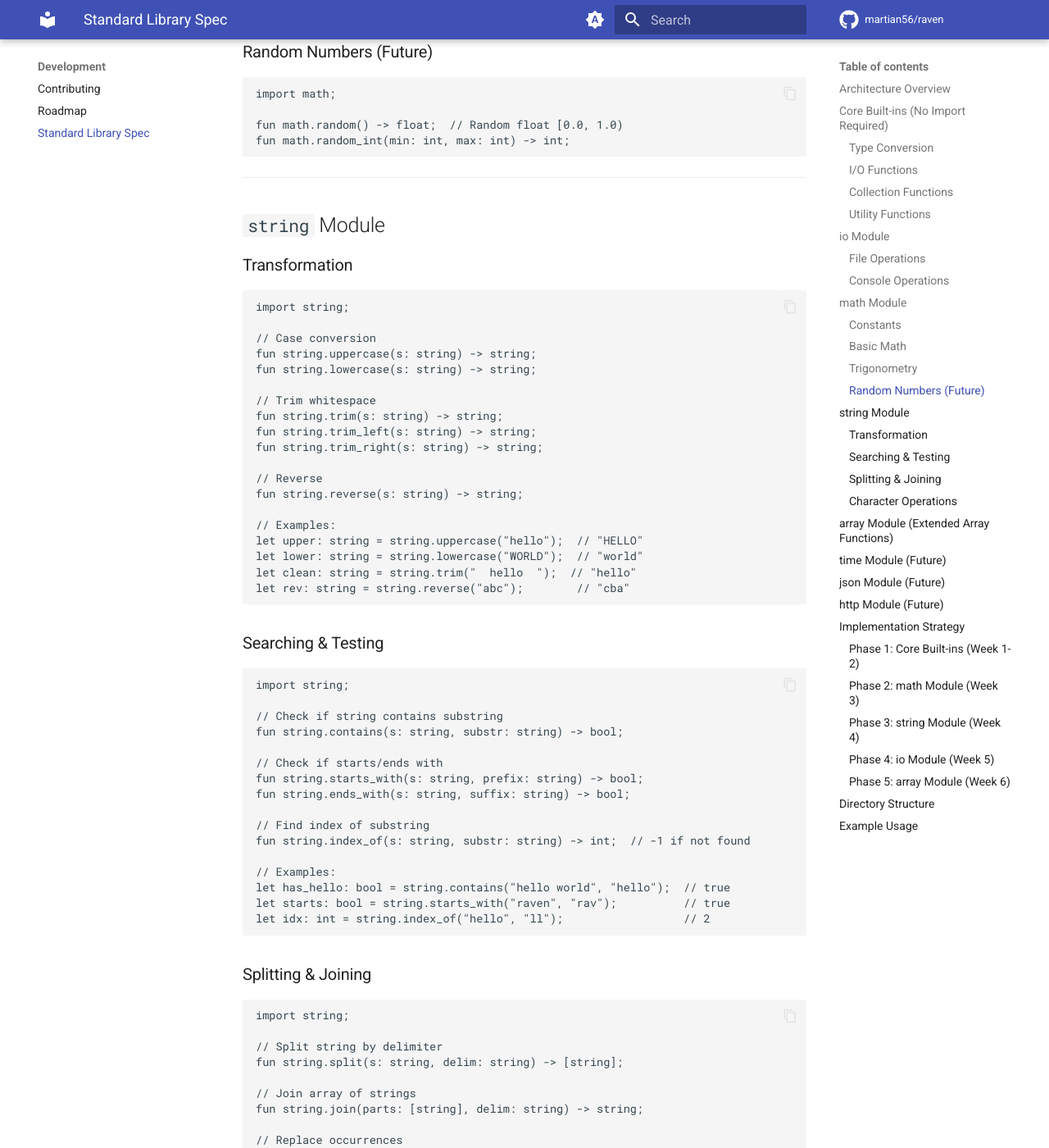
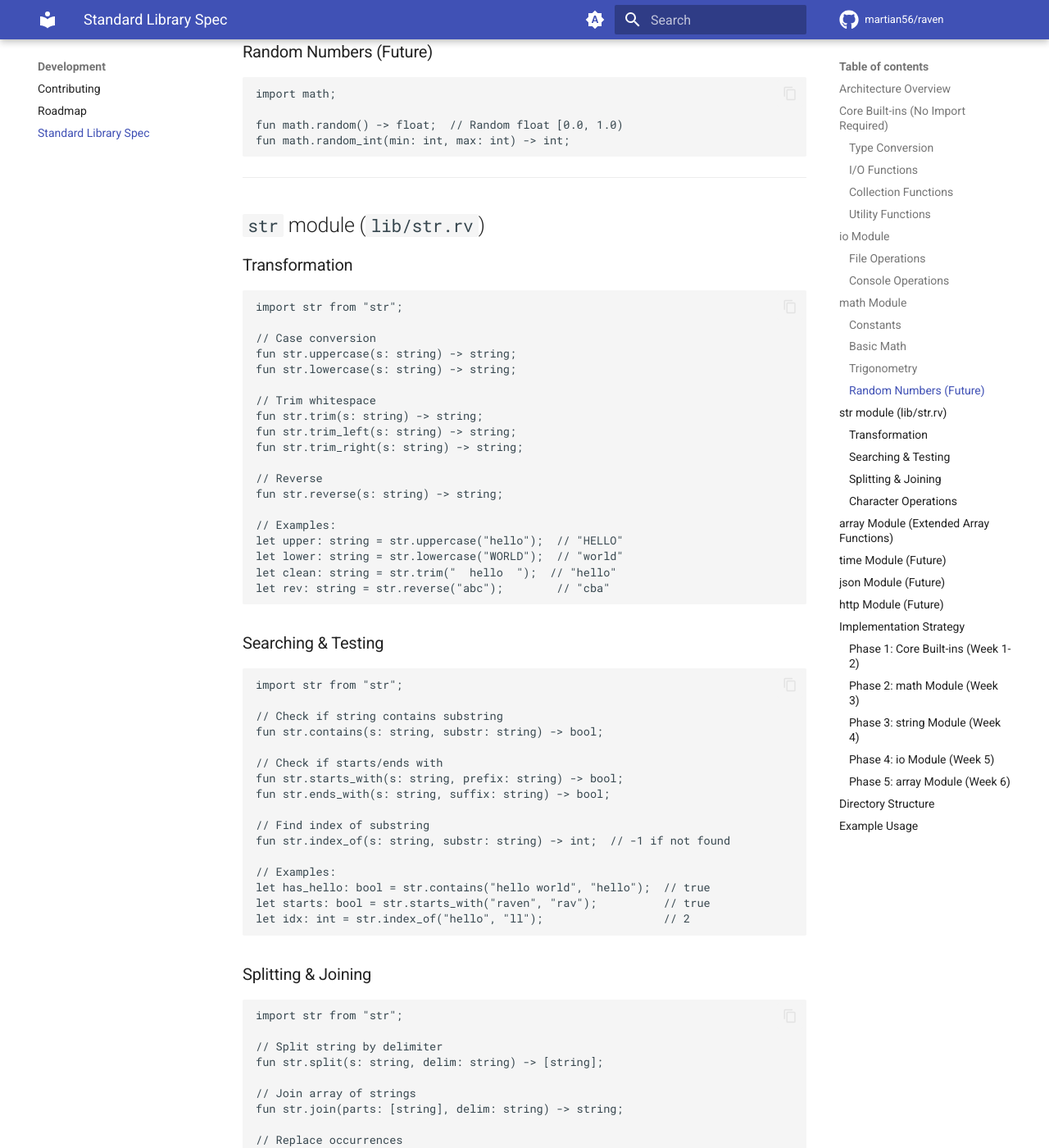
Before and after one commit to martian56/raven, an MkDocs documentation site: the page built from docs/STDLIB_SPEC.md, in a window 1280 px wide and 1400 px high, scrolled down 4362 px. Shown: the whole window at 82% size. Built offline with MkDocs 1.6.1 and Material for MkDocs 9.7.7, drawn with Linux system fonts in a browser that asks for light colours; comment, search, counter and statistics services are not loaded; some of the changed text lies outside the part shown.

Commit message:
docs: update stdlib spec

````diff
--- a/docs/STDLIB_SPEC.md
+++ b/docs/STDLIB_SPEC.md
@@ -221,91 +221,91 @@ fun math.random_int(min: int, max: int) -> int;
 
 ---
 
-## `string` Module
+## `str` module (`lib/str.rv`)
 
 ### Transformation
 
 ```raven
-import string;
+import str from "str";
 
 // Case conversion
-fun string.uppercase(s: string) -> string;
-fun string.lowercase(s: string) -> string;
+fun str.uppercase(s: string) -> string;
+fun str.lowercase(s: string) -> string;
 
 // Trim whitespace
-fun string.trim(s: string) -> string;
-fun string.trim_left(s: string) -> string;
-fun string.trim_right(s: string) -> string;
+fun str.trim(s: string) -> string;
+fun str.trim_left(s: string) -> string;
+fun str.trim_right(s: string) -> string;
 
 // Reverse
-fun string.reverse(s: string) -> string;
+fun str.reverse(s: string) -> string;
 
 // Examples:
-let upper: string = string.uppercase("hello");  // "HELLO"
-let lower: string = string.lowercase("WORLD");  // "world"
-let clean: string = string.trim("  hello  ");  // "hello"
-let rev: string = string.reverse("abc");        // "cba"
+let upper: string = str.uppercase("hello");  // "HELLO"
+let lower: string = str.lowercase("WORLD");  // "world"
+let clean: string = str.trim("  hello  ");  // "hello"
+let rev: string = str.reverse("abc");        // "cba"
 ```
 
 ### Searching & Testing
 
 ```raven
-import string;
+import str from "str";
 
 // Check if string contains substring
-fun string.contains(s: string, substr: string) -> bool;
+fun str.contains(s: string, substr: string) -> bool;
 
 // Check if starts/ends with
-fun string.starts_with(s: string, prefix: string) -> bool;
-fun string.ends_with(s: string, suffix: string) -> bool;
+fun str.starts_with(s: string, prefix: string) -> bool;
+fun str.ends_with(s: string, suffix: string) -> bool;
 
 // Find index of substring
-fun string.index_of(s: string, substr: string) -> int;  // -1 if not found
+fun str.index_of(s: string, substr: string) -> int;  // -1 if not found
 
 // Examples:
-let has_hello: bool = string.contains("hello world", "hello");  // true
-let starts: bool = string.starts_with("raven", "rav");          // true
-let idx: int = string.index_of("hello", "ll");                  // 2
+let has_hello: bool = str.contains("hello world", "hello");  // true
+let starts: bool = str.starts_with("raven", "rav");          // true
+let idx: int = str.index_of("hello", "ll");                  // 2
 ```
 
 ### Splitting & Joining
 
 ```raven
-import string;
+import str from "str";
 
 // Split string by delimiter
-fun string.split(s: string, delim: string) -> [string];
+fun str.split(s: string, delim: string) -> [string];
 
 // Join array of strings
-fun string.join(parts: [string], delim: string) -> string;
+fun str.join(parts: [string], delim: string) -> string;
 
 // Replace occurrences
-fun string.replace(s: string, old: string, new: string) -> string;
+fun str.replace(s: string, old: string, new: string) -> string;
 
 // Examples:
-let parts: [string] = string.split("a,b,c", ",");  // ["a", "b", "c"]
-let joined: string = string.join(parts, "-");      // "a-b-c"
-let replaced: string = string.replace("hello", "l", "r");  // "herro"
+let parts: [string] = str.split("a,b,c", ",");  // ["a", "b", "c"]
+let joined: string = str.join(parts, "-");      // "a-b-c"
+let replaced: string = str.replace("hello", "l", "r");  // "herro"
 ```
 
 ### Character Operations
 
 ```raven
-import string;
+import str from "str";
 
 // Get character at index
-fun string.char_at(s: string, index: int) -> string;
+fun str.char_at(s: string, index: int) -> string;
 
 // Get ASCII code
-fun string.char_code(c: string) -> int;
+fun str.char_code(c: string) -> int;
 
 // From ASCII code
-fun string.from_char_code(code: int) -> string;
+fun str.from_char_code(code: int) -> string;
 
 // Examples:
-let ch: string = string.char_at("hello", 0);  // "h"
-let code: int = string.char_code("A");        // 65
-let letter: string = string.from_char_code(65);  // "A"
+let ch: string = str.char_at("hello", 0);  // "h"
+let code: int = str.char_code("A");        // 65
+let letter: string = str.from_char_code(65);  // "A"
 ```
 
 ---
@@ -470,14 +470,14 @@ let area: float = math.PI * math.pow_f(radius, 2.0);
 println(area);
 
 // string manipulation
-import string;
+import str from "str";
 
 let text: string = "Hello, Raven!";
-let upper: string = string.uppercase(text);
-let parts: [string] = string.split(upper, ",");
+let upper: string = str.uppercase(text);
+let parts: [string] = str.split(upper, ",");
 
 for (let i: int = 0; i < len(parts); i = i + 1) {
-    let trimmed: string = string.trim(parts[i]);
+    let trimmed: string = str.trim(parts[i]);
     println(trimmed);
 }
 
@@ -485,11 +485,11 @@ for (let i: int = 0; i < len(parts); i = i + 1) {
 import io;
 
 let data: string = io.read_file("input.txt");
-let lines: [string] = string.split(data, "\n");
+let lines: [string] = str.split(data, "\n");
 
 let processed: string = "";
 for (let i: int = 0; i < len(lines); i = i + 1) {
-    processed = processed + string.uppercase(lines[i]) + "\n";
+    processed = processed + str.uppercase(lines[i]) + "\n";
 }
 
 io.write_file("output.txt", processed);
````
